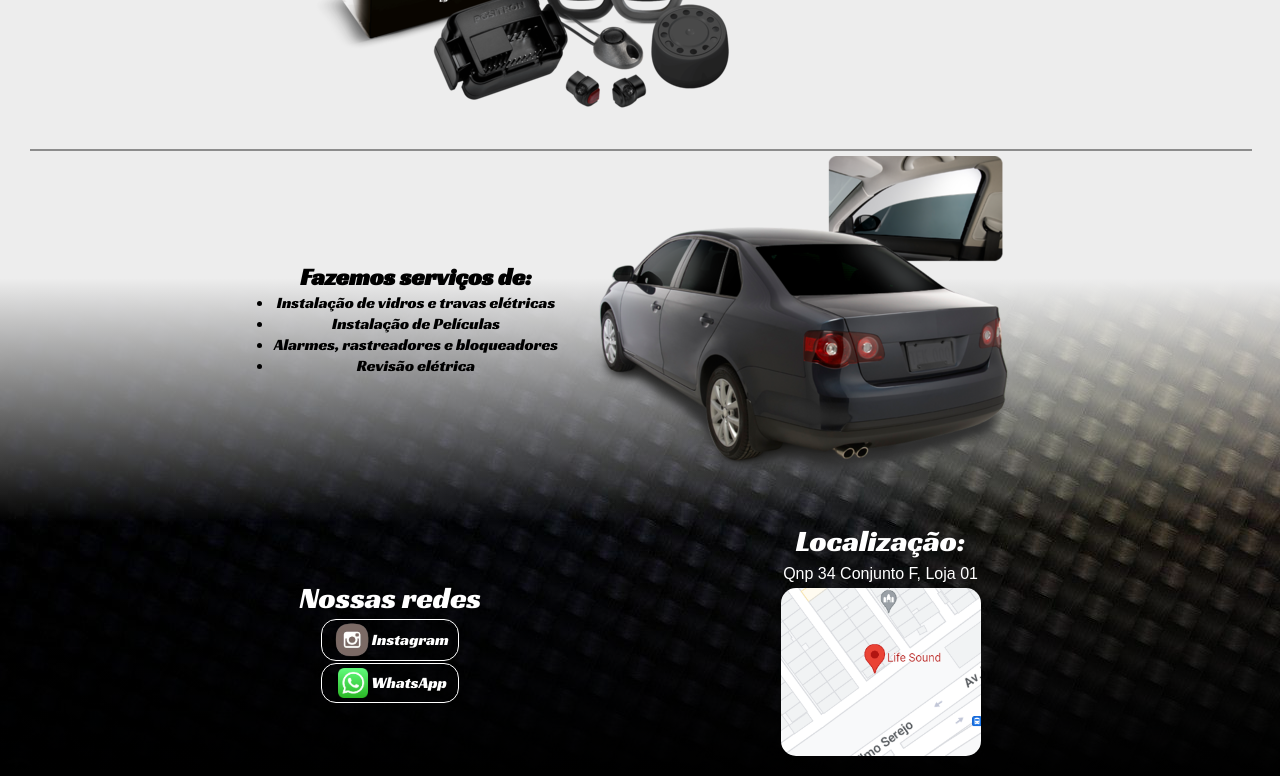
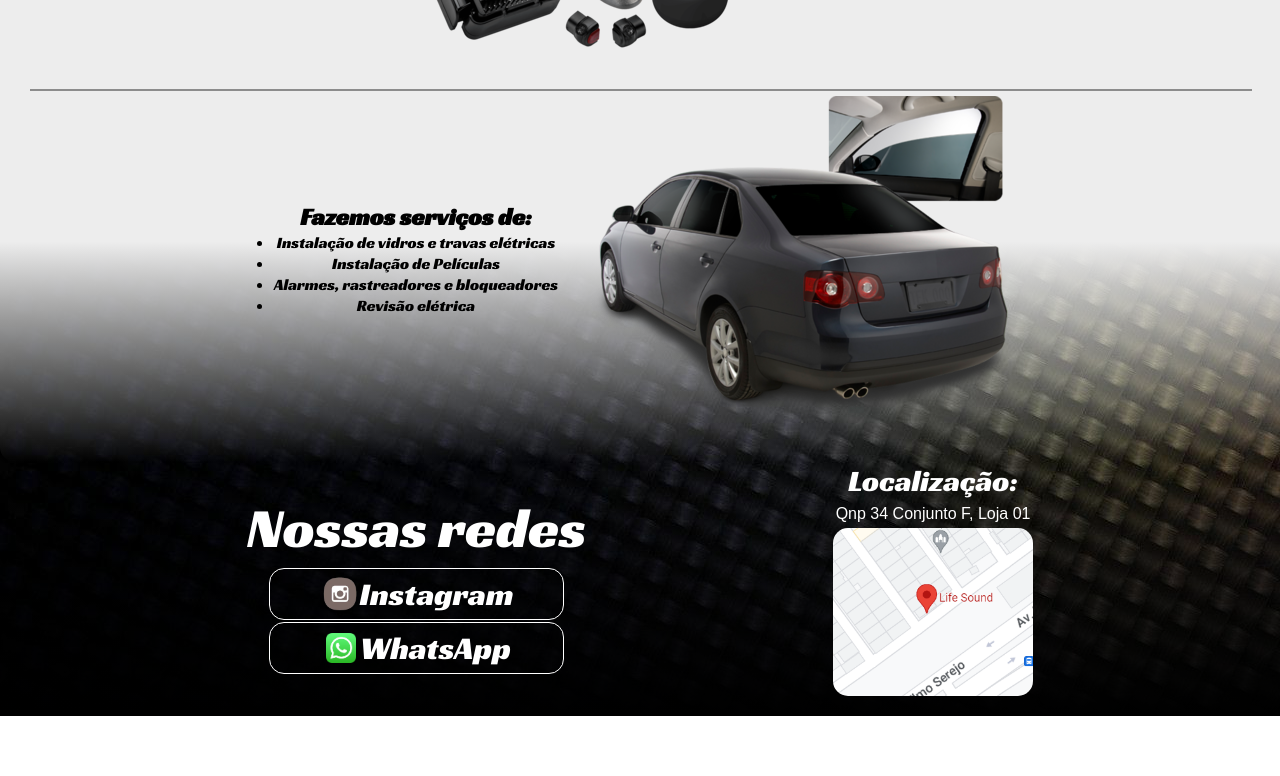
Before and after one commit to fdario/projeto-life-sound, a plain HTML site: page index.html in a window 1280 px wide. Shown: the part 1361-2137 px from the top of the page. After the commit the page ends 2077 px from the top, so only its background shows below. Drawn offline with Linux system fonts and the light colour scheme.

Commit message:
mexendo em mais alguns css e refatorando o html

```diff
--- a/index.html
+++ b/index.html
@@ -14,7 +14,8 @@
     <nav class="cabecalho">
         <img src="img/logo-pagina.png" alt="Logo da loja, escrito LIFE SOUND" id="logo">
         <div id="links-internos">
-            <p>Life Sound</p>
+            <p><a href="">Contato</a></p>
+            <p><a href="">Localização</a></p>
         </div>
     </nav>
     <section class="inicio">
@@ -31,12 +32,12 @@
             </picture>
         </div>
     </section>
-    <section class="corpo">
-        <div class="conteudo">
+    <section class="conteudo">
         <div class="paragrafo">
             <div class="texto">
                 <h2>A melhor loja de acessórios do Setor P.Sul</h2>
-                        <p>Aqui você encontra o que você precisa, de artigos de segurança até produtos para o som do seu carro.</p>
+                <p>Aqui você encontra o que você precisa, de artigos de segurança até produtos para o som do seu carro.
+                </p>
             </div>
             <picture>
                 <source media="(max-width: 1000px)" srcset="img/carro-menor.png" type="image/png">
@@ -76,12 +77,10 @@
                 <img src="img/pelicula.png" alt="McLaren P1">
             </picture>
         </div>
-            </div>
-        </div>
     </section>
     <footer>
         <div class="info-fim">
-            <label>Nossas redes</label>
+            <p>Nossas redes</p>
             <ul>
                 <li class="social">
                     <a href="https://www.instagram.com/lifesounddf/" target="_blank" id="link-redes">
@@ -94,7 +93,8 @@
                     </a>
                 </li>
                 <li class="social">
-                    <a href="https://wa.me/5561996347011?text=Ol%C3%A1,%20tudo%20bem?%20Eu%20gostaria%20de%20saber%20algumas%20informa%C3%A7%C3%B5es%20sobre%20os%20servi%C3%A7os." target="_blank" id="link-redes">
+                    <a href="https://wa.me/5561996347011?text=Ol%C3%A1,%20tudo%20bem?%20Eu%20gostaria%20de%20saber%20algumas%20informa%C3%A7%C3%B5es%20sobre%20os%20servi%C3%A7os."
+                        target="_blank" id="link-redes">
                         <div class="redes">
                             <img src="img/whatsapp.icon.png" alt="Logo do instagram" class="mini-logo-whatsapp">
                             <p>
--- a/style.css
+++ b/style.css
@@ -29,6 +29,11 @@ body {
 .cabecalho p{
     font-family: 'Racing Sans One', cursive;
     font-size: 25px;
+}
+
+#links-internos{
+    display: flex;
+    gap: 6vw;
 }
 
 .primeiras-informacoes {
@@ -72,17 +77,14 @@ h1 {
     font-size: 80px;
 }
 
-.corpo{
+.conteudo {
     background-image: linear-gradient(#00000000, #ededed , #ededed, #ededed, #ededed, #ededed,  #00000000);
-}
-
-div.conteudo {
-    padding: 50px 30px 30px 30px;
+    padding: 30px;
     display: flex;
     flex-direction: column;
     flex-wrap: wrap;
     color: #000;
-    margin-top: 15vh;
+    margin-top: 10vh;
     border-radius: 15px;
 }
 
@@ -151,7 +153,13 @@ div.info-local {
     flex-direction: column;
 }
 
-p.info-local {
+.info-fim p {
+    font-size: 7vh;
+    margin-top: 5px;
+    margin-bottom: 5px;
+}
+.social p {
+    font-size: 4vh;
     margin-top: 5px;
     margin-bottom: 5px;
 }
@@ -203,6 +211,9 @@ label {
 
 
 @media (max-width:425px) {
+    .conteudo {
+        margin-top: 0vh;
+    }
     #nome-loja{
         font-size: 60px;
     }
```
Lines whose indentation alone changed are shown as unchanged.
